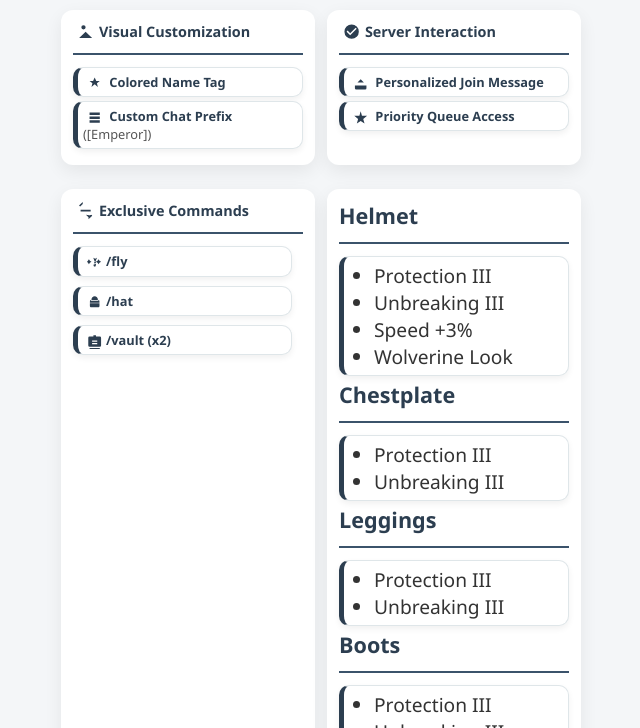
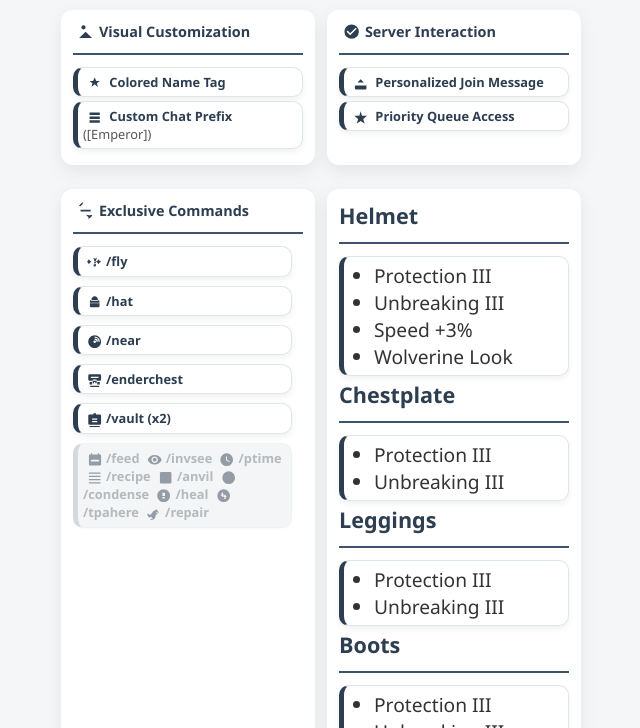
Before and after one commit to juancruzdal/YAMLTranslator, a plain HTML site: page ranks/knight.html in a window 1280 px wide. Shown: the part 431-1159 px from the top of the page, without its empty margins (319-959 px from the left). Drawn offline with Linux system fonts and the light colour scheme.

Commit message:
Update knight.html

```diff
--- a/ranks/knight.html
+++ b/ranks/knight.html
@@ -68,7 +68,20 @@
                 <ul>
                     <li><svg class="icon"><use href="#airplane-icon"></use></svg><strong>/fly</strong></li>
                     <li><svg class="icon"><use href="#baseball-cap-icon"></use></svg><strong>/hat</strong></li>
+                    <li><svg class="icon"><use href="#magnifying-glass-icon"></use></svg><strong>/near</strong></li>
+                    <li><svg class="icon"><use href="#chest-icon"></use></svg><strong>/enderchest</strong></li>
                     <li><svg class="icon"><use href="#vault-icon"></use></svg><strong>/vault (x2)</strong></li>
+                    <li class="unavailable-command">
+                    <svg class="icon"><use href="#plate-icon"></use></svg><strong>/feed</strong>
+                    <svg class="icon"><use href="#ghost-icon"></use></svg><strong>/invsee</strong>
+                    <svg class="icon"><use href="#clock-icon"></use></svg><strong>/ptime</strong>
+                    <svg class="icon"><use href="#book-icon"></use></svg><strong>/recipe</strong>
+                    <svg class="icon"><use href="#hammer-icon"></use></svg><strong>/anvil</strong>
+                    <svg class="icon"><use href="#cubes-icon"></use></svg><strong>/condense</strong>
+                    <svg class="icon"><use href="#band-aid-icon"></use></svg><strong>/heal</strong>
+                    <svg class="icon"><use href="#hand-fist-icon"></use></svg><strong>/tpahere</strong>
+                    <svg class="icon"><use href="#wrench-icon"></use></svg><strong>/repair</strong>
+                    </li>
                 </ul>
             </section>
             <section data-tag="kit-cont">
```
